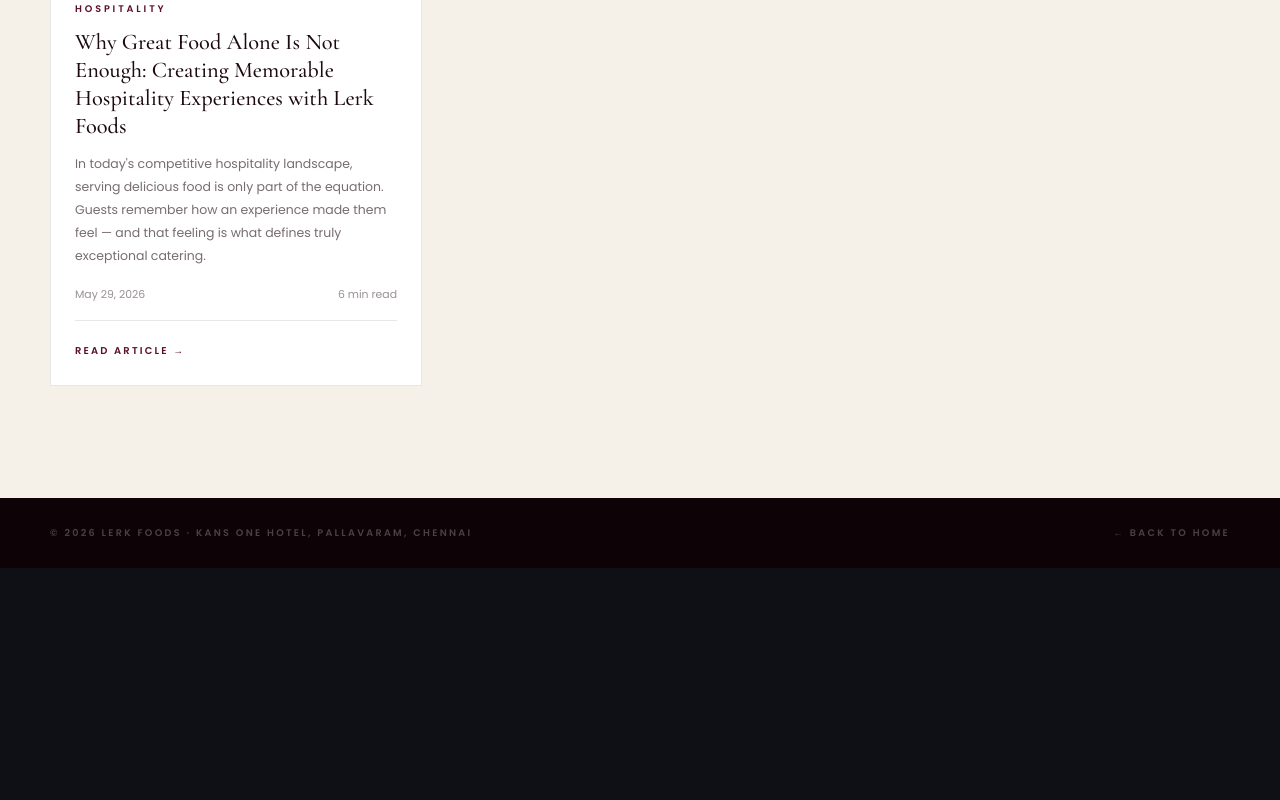
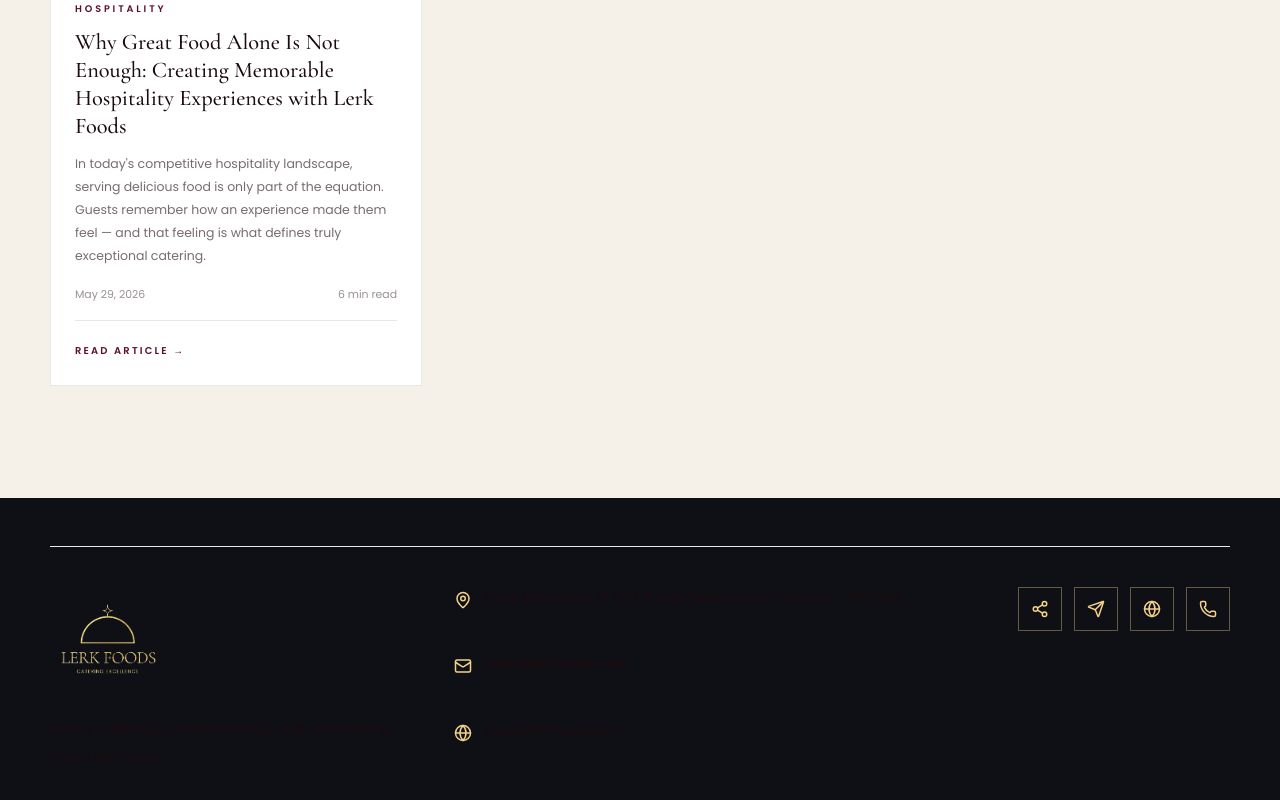
Before and after one commit to 22f3001334-droid/Lekir_Foods, a Next.js app: page /blog in a window 1280 px wide. Shown: the part 772-1572 px from the top of the page. Before the commit the page ends 1340 px from the top, so only its background shows below. Built offline with nearby package versions, Linux system fonts and the light colour scheme.

Commit message:
feat: update menu labels to Side A/B and sync user edits across components

```diff
--- a/app/contact/page.tsx
+++ b/app/contact/page.tsx
@@ -2,6 +2,7 @@ import type { Metadata } from "next";
 import Image from "next/image";
 import Link from "next/link";
 import { Mail, Phone, Share2 } from "lucide-react";
+import SiteFooter from "@/components/SiteFooter";
 
 const formUrl =
   "https://docs.google.com/forms/d/e/1FAIpQLSdFnIcgHxjwAEBOyby-hPJq34duQGE-3bBqT1DIbFm6wa9bnQ/viewform?embedded=true";
@@ -147,15 +148,7 @@ export default function ContactPage() {
         </div>
       </section>
 
-      {/* ── FOOTER ───────────────────────────────────────────────────────── */}
-      <footer className="bg-[#0D0205] px-8 py-7">
-        <div className="mx-auto flex max-w-[1180px] flex-col items-center justify-between gap-3 text-[0.6rem] font-semibold uppercase tracking-[0.24em] text-white/25 sm:flex-row">
-          <p>© {new Date().getFullYear()} Lerk Foods · Kans One Hotel, Pallavaram, Chennai</p>
-          <Link href="/" className="transition hover:text-champagne">
-            ← Back to Home
-          </Link>
-        </div>
-      </footer>
+      <SiteFooter />
 
     </main>
   );
--- a/components/AboutPage.tsx
+++ b/components/AboutPage.tsx
@@ -3,6 +3,7 @@
 import Image from "next/image";
 import Link from "next/link";
 import { motion } from "framer-motion";
+import SiteFooter from "@/components/SiteFooter";
 
 const enter = {
   hidden: { opacity: 0, y: 18 },
@@ -41,7 +42,6 @@ function AboutNav() {
             { label: "Home",     href: "/"                  },
             { label: "Services", href: "/#services"         },
             { label: "Menus",    href: "/#menus"            },
-            { label: "Contact",  href: "/contact#plan-event"},
           ].map(({ label, href }) => (
             <Link key={label} href={href} className="text-[#fff4cf]/78 transition hover:text-[#f4d28a]">
               {label}
@@ -274,7 +274,7 @@ function PhilosophySection() {
 
           <motion.div
             variants={cascade}
-            className="grid border-t border-[#C9A84C]/12 md:grid-cols-3 md:divide-x md:divide-[#C9A84C]/12"
+            className="grid border-t border-[#C9A84C]/34 md:grid-cols-3 md:divide-x md:divide-[#C9A84C]/28"
           >
             {cards.map((c) => (
               <motion.div
@@ -284,13 +284,13 @@ function PhilosophySection() {
                 whileHover={{ backgroundColor: "rgba(91,14,45,0.15)" }}
                 className="group py-10 transition-colors duration-500 md:px-10 md:py-0 md:pt-10 md:first:pl-0 md:last:pr-0"
               >
-                <p className="mb-7 font-logo text-[3.8rem] font-light leading-none text-[#C9A84C]/18 transition-colors duration-500 group-hover:text-[#C9A84C]/45">
+                <p className="mb-7 font-logo text-[3.8rem] font-light leading-none text-[#C9A84C]/50 transition-colors duration-500 group-hover:text-[#C9A84C]/75">
                   {c.n}
                 </p>
                 <h3 className="mb-4 font-logo text-[2rem] font-light italic text-[#F5F0E8]">
                   {c.title}
                 </h3>
-                <p className="text-[0.82rem] leading-[1.9] text-[#F5F0E8]/48 transition-colors duration-500 group-hover:text-[#F5F0E8]/68">
+                <p className="text-[0.95rem] font-medium leading-8 text-[#F5F0E8] transition-colors duration-500 group-hover:text-white">
                   {c.body}
                 </p>
               </motion.div>
@@ -385,20 +385,6 @@ function AboutCTA() {
   );
 }
 
-// ── MINI FOOTER ───────────────────────────────────────────────────────────────
-function AboutFooter() {
-  return (
-    <footer className="bg-[#0D0205] px-8 py-7">
-      <div className="mx-auto flex max-w-[1180px] flex-col items-center justify-between gap-3 text-[0.6rem] font-semibold uppercase tracking-[0.24em] text-white/25 sm:flex-row">
-        <p>© {new Date().getFullYear()} Lerk Foods · Kans One Hotel, Pallavaram, Chennai</p>
-        <Link href="/" className="transition hover:text-champagne">
-          ← Back to Home
-        </Link>
-      </div>
-    </footer>
-  );
-}
-
 // ── PAGE ──────────────────────────────────────────────────────────────────────
 export default function AboutPage() {
   return (
@@ -410,7 +396,7 @@ export default function AboutPage() {
       <PhilosophySection />
       <SignatureStatement />
       <AboutCTA />
-      <AboutFooter />
+      <SiteFooter />
     </main>
   );
 }
--- a/components/BlogListPage.tsx
+++ b/components/BlogListPage.tsx
@@ -4,6 +4,7 @@ import Image from "next/image";
 import Link from "next/link";
 import { motion } from "framer-motion";
 import { posts } from "@/lib/blog-data";
+import SiteFooter from "@/components/SiteFooter";
 
 const tx = { duration: 0.85, ease: [0.22, 1, 0.36, 1] as [number, number, number, number] };
 
@@ -38,7 +39,6 @@ function BlogNav() {
             { label: "Services", href: "/#services" },
             { label: "Menus", href: "/#menus" },
             { label: "Blog", href: "/blog" },
-            { label: "Contact", href: "/contact#plan-event" },
           ].map(({ label, href }) => (
             <Link key={label} href={href} className="transition hover:text-champagne">
               {label}
@@ -153,20 +153,6 @@ function BlogGrid() {
   );
 }
 
-// ── MINI FOOTER ───────────────────────────────────────────────────────────────
-function BlogFooter() {
-  return (
-    <footer className="bg-[#0D0205] px-8 py-7">
-      <div className="mx-auto flex max-w-[1180px] flex-col items-center justify-between gap-3 text-[0.6rem] font-semibold uppercase tracking-[0.24em] text-white/25 sm:flex-row">
-        <p>© {new Date().getFullYear()} Lerk Foods · Kans One Hotel, Pallavaram, Chennai</p>
-        <Link href="/" className="transition hover:text-champagne">
-          ← Back to Home
-        </Link>
-      </div>
-    </footer>
-  );
-}
-
 // ── PAGE ──────────────────────────────────────────────────────────────────────
 export default function BlogListPage() {
   return (
@@ -174,7 +160,7 @@ export default function BlogListPage() {
       <BlogNav />
       <BlogHero />
       <BlogGrid />
-      <BlogFooter />
+      <SiteFooter />
     </main>
   );
 }
--- a/components/BlogPostPage.tsx
+++ b/components/BlogPostPage.tsx
@@ -3,6 +3,7 @@
 import Image from "next/image";
 import Link from "next/link";
 import { motion } from "framer-motion";
+import SiteFooter from "@/components/SiteFooter";
 
 const tx = { duration: 0.85, ease: [0.22, 1, 0.36, 1] as [number, number, number, number] };
 
@@ -37,7 +38,6 @@ function BlogNav() {
             { label: "Services", href: "/#services" },
             { label: "Menus", href: "/#menus" },
             { label: "Blog", href: "/blog" },
-            { label: "Contact", href: "/contact#plan-event" },
           ].map(({ label, href }) => (
             <Link key={label} href={href} className="transition hover:text-champagne">
               {label}
@@ -356,20 +356,6 @@ function PostCTA() {
   );
 }
 
-// ── MINI FOOTER ───────────────────────────────────────────────────────────────
-function BlogPostFooter() {
-  return (
-    <footer className="bg-[#0D0205] px-8 py-7">
-      <div className="mx-auto flex max-w-[1180px] flex-col items-center justify-between gap-3 text-[0.6rem] font-semibold uppercase tracking-[0.24em] text-white/25 sm:flex-row">
-        <p>© {new Date().getFullYear()} Lerk Foods · Kans One Hotel, Pallavaram, Chennai</p>
-        <Link href="/" className="transition hover:text-champagne">
-          ← Back to Home
-        </Link>
-      </div>
-    </footer>
-  );
-}
-
 // ── PAGE ──────────────────────────────────────────────────────────────────────
 export default function BlogPostPage({ slug: _slug }: { slug: string }) {
   return (
@@ -379,7 +365,7 @@ export default function BlogPostPage({ slug: _slug }: { slug: string }) {
       <ArticleMeta />
       <ArticleBody />
       <PostCTA />
-      <BlogPostFooter />
+      <SiteFooter />
     </main>
   );
 }
--- a/components/HomePage.tsx
+++ b/components/HomePage.tsx
@@ -13,28 +13,22 @@ import {
   ChevronDown,
   Clock3,
   Gem,
-  Globe,
   Hotel,
-  Mail,
   Map,
-  MapPin,
   Menu,
   PartyPopper,
-  Phone,
   Quote,
-  Send,
   ShieldCheck,
-  Share2,
   Sparkles,
   Star,
   Utensils,
   Users,
   X,
 } from "lucide-react";
+import SiteFooter from "@/components/SiteFooter";
 import {
   faqs,
   featureSections,
-  footerDetails,
   images,
   locationAreas,
   navLinks,
@@ -682,8 +676,8 @@ function QualitySection() {
 function MenuSection() {
   const section = featureSections[2];
   const menuPages = [
-    { title: "Banquet Menu 3A", image: images.banquetMenu3a },
-    { title: "Banquet Menu 3B", image: images.banquetMenu3b },
+    { title: "Side A", image: images.banquetMenu3a },
+    { title: "Side B", image: images.banquetMenu3b },
   ];
 
   return (
@@ -1040,7 +1034,6 @@ function FAQSection() {
 }
 
 function FooterCTA() {
-  const formUrl = "https://docs.google.com/forms/d/e/1FAIpQLSdFnIcgHxjwAEBOyby-hPJq34duQGE-3bBqT1DIbFm6wa9bnQ/viewform";
   const embedUrl = "https://docs.google.com/forms/d/e/1FAIpQLSdFnIcgHxjwAEBOyby-hPJq34duQGE-3bBqT1DIbFm6wa9bnQ/viewform?embedded=true";
 
   return (
@@ -1074,15 +1067,6 @@ function FooterCTA() {
           <p className="mt-6 max-w-xl text-base leading-8 text-white/70">
             Share your event details and our team will get back to you with catering support for your date, guest count, and menu needs.
           </p>
-          <a
-            href={formUrl}
-            target="_blank"
-            rel="noopener noreferrer"
-            className="mt-8 inline-flex min-h-12 w-full items-center justify-center gap-2 border border-champagne/55 px-6 text-sm font-semibold uppercase tracking-[0.18em] text-champagne transition duration-300 hover:bg-champagne/10 sm:w-auto"
-          >
-            Open Form
-            <ArrowRight size={16} />
-          </a>
         </div>
 
         <div className="overflow-hidden rounded-[6px] border border-champagne/22 bg-midnight/78 shadow-[0_28px_90px_rgba(0,0,0,0.58)] backdrop-blur-md">
@@ -1097,61 +1081,6 @@ function FooterCTA() {
         </div>
       </motion.div>
     </section>
-  );
-}
-
-function Footer() {
-  return (
-    <footer className="bg-midnight py-12">
-      <div className="container-shell grid gap-8 border-t border-champagne/16 pt-10 lg:grid-cols-[1fr_1.4fr_0.6fr]">
-        <div>
-          <Image
-            src="/images/lerk-gold-2.png"
-            alt="Lerk Foods"
-            width={144}
-            height={144}
-            className="h-28 w-28 object-contain"
-          />
-          <p className="mt-4 max-w-sm text-sm leading-7 text-white/58">
-            Luxury catering, curated menus, and hotel dining from Lerk Foods.
-          </p>
-        </div>
-        <div className="grid gap-4 text-sm text-white/68">
-          <p className="flex gap-3">
-            <MapPin className="mt-1 shrink-0 text-champagne" size={18} />
-            {footerDetails.address}
-          </p>
-          <a href={`mailto:${footerDetails.email}`} className="flex gap-3 transition hover:text-champagne">
-            <Mail className="mt-1 shrink-0 text-champagne" size={18} />
-            {footerDetails.email}
-          </a>
-          <a href="https://www.lerkfoods.com" className="flex gap-3 transition hover:text-champagne">
-            <Globe className="mt-1 shrink-0 text-champagne" size={18} />
-            {footerDetails.website}
-          </a>
-        </div>
-        <div className="flex gap-3 lg:justify-end">
-          {[
-            { href: "https://www.instagram.com/lerkfoods", label: "Lerk Foods Instagram", Icon: Share2 },
-            { href: "https://www.facebook.com/lerkfoods", label: "Lerk Foods Facebook", Icon: Send },
-            { href: "https://www.google.com/maps/dir//Lerk+Foods,+Acharya+Tulsi+Rd,+Pallavaram,+Chennai,+Tamil+Nadu+600043/@13.0475255,80.2086732,11z/data=!4m8!4m7!1m0!1m5!1m1!1s0x3a525f84d7432dc5:0x7bbbcb0087e808c9!2m2!1d80.1501576!2d12.9711005?entry=ttu&g_ep=EgoyMDI2MDUyMC4wIKXMDSoASAFQAw%3D%3D", label: "Lerk Foods Google profile", Icon: Globe },
-            { href: "https://wa.me/919363611265", label: "WhatsApp Lerk Foods", Icon: Phone },
-          ].map(({ href, label, Icon }) => (
-            <a
-              key={label}
-              href={href}
-              aria-label={label}
-              title={label}
-              target="_blank"
-              rel="noopener noreferrer"
-              className="gold-border inline-flex size-11 items-center justify-center text-champagne transition hover:bg-champagne/10"
-            >
-              <Icon size={18} />
-            </a>
-          ))}
-        </div>
-      </div>
-    </footer>
   );
 }
 
@@ -1174,7 +1103,7 @@ export default function HomePage() {
       <Testimonials />
       <FAQSection />
       <FooterCTA />
-      <Footer />
+      <SiteFooter />
     </main>
   );
 }
--- /dev/null
+++ b/components/SiteFooter.tsx
@@ -0,0 +1,58 @@
+import Image from "next/image";
+import { Globe, Mail, MapPin, Phone, Send, Share2 } from "lucide-react";
+import { footerDetails } from "@/lib/site-data";
+
+export default function SiteFooter() {
+  return (
+    <footer className="bg-midnight py-12">
+      <div className="container-shell grid gap-8 border-t border-champagne/16 pt-10 lg:grid-cols-[1fr_1.4fr_0.6fr]">
+        <div>
+          <Image
+            src="/images/lerk-gold-2.png"
+            alt="Lerk Foods"
+            width={144}
+            height={144}
+            className="h-28 w-28 object-contain"
+          />
+          <p className="mt-4 max-w-sm text-sm leading-7 text-white/58">
+            Luxury catering, curated menus, and hotel dining from Lerk Foods.
+          </p>
+        </div>
+        <div className="grid gap-4 text-sm text-white/68">
+          <p className="flex gap-3">
+            <MapPin className="mt-1 shrink-0 text-champagne" size={18} />
+            {footerDetails.address}
+          </p>
+          <a href={`mailto:${footerDetails.email}`} className="flex gap-3 transition hover:text-champagne">
+            <Mail className="mt-1 shrink-0 text-champagne" size={18} />
+            {footerDetails.email}
+          </a>
+          <a href="https://www.lerkfoods.com" className="flex gap-3 transition hover:text-champagne">
+            <Globe className="mt-1 shrink-0 text-champagne" size={18} />
+            {footerDetails.website}
+          </a>
+        </div>
+        <div className="flex gap-3 lg:justify-end">
+          {[
+            { href: "https://www.instagram.com/lerkfoods", label: "Lerk Foods Instagram", Icon: Share2 },
+            { href: "https://www.facebook.com/lerkfoods", label: "Lerk Foods Facebook", Icon: Send },
+            { href: "https://www.google.com/maps/dir//Lerk+Foods,+Acharya+Tulsi+Rd,+Pallavaram,+Chennai,+Tamil+Nadu+600043/@13.0475255,80.2086732,11z/data=!4m8!4m7!1m0!1m5!1m1!1s0x3a525f84d7432dc5:0x7bbbcb0087e808c9!2m2!1d80.1501576!2d12.9711005?entry=ttu&g_ep=EgoyMDI2MDUyMC4wIKXMDSoASAFQAw%3D%3D", label: "Lerk Foods Google profile", Icon: Globe },
+            { href: "https://wa.me/919363611265", label: "WhatsApp Lerk Foods", Icon: Phone },
+          ].map(({ href, label, Icon }) => (
+            <a
+              key={label}
+              href={href}
+              aria-label={label}
+              title={label}
+              target="_blank"
+              rel="noopener noreferrer"
+              className="gold-border inline-flex size-11 items-center justify-center text-champagne transition hover:bg-champagne/10"
+            >
+              <Icon size={18} />
+            </a>
+          ))}
+        </div>
+      </div>
+    </footer>
+  );
+}
--- a/lib/site-data.ts
+++ b/lib/site-data.ts
@@ -20,7 +20,6 @@ export const navLinks = [
   { label: "Menus", href: "#menus" },
   { label: "Gallery", href: "#gallery" },
   { label: "Blog", href: "/blog" },
-  { label: "Contact Us", href: "/contact" },
 ];
 
 export const images = {
```
